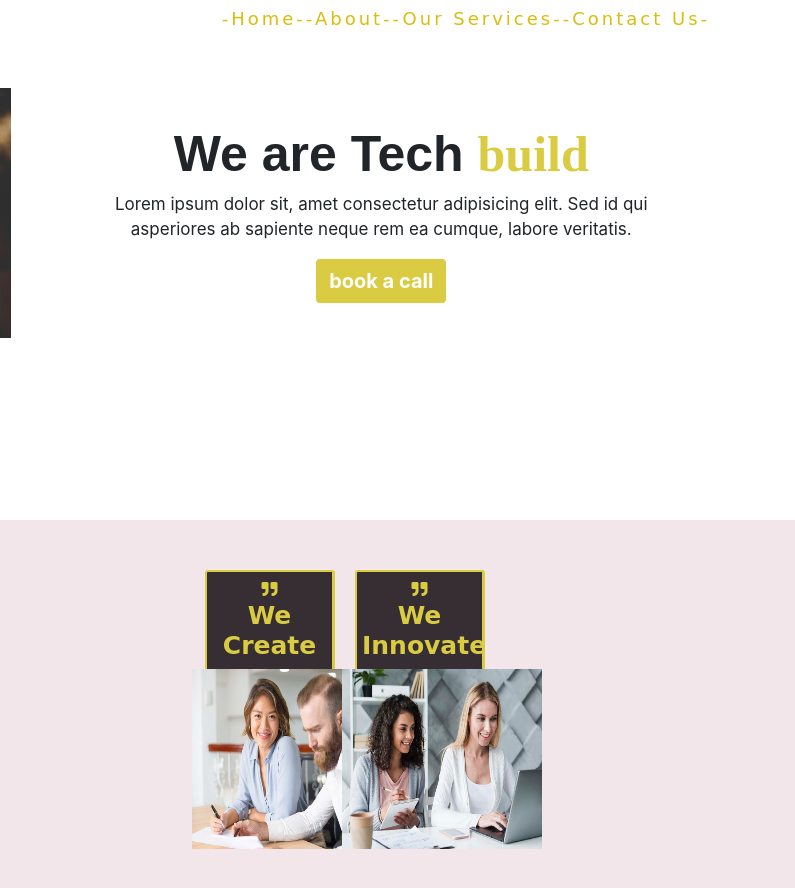
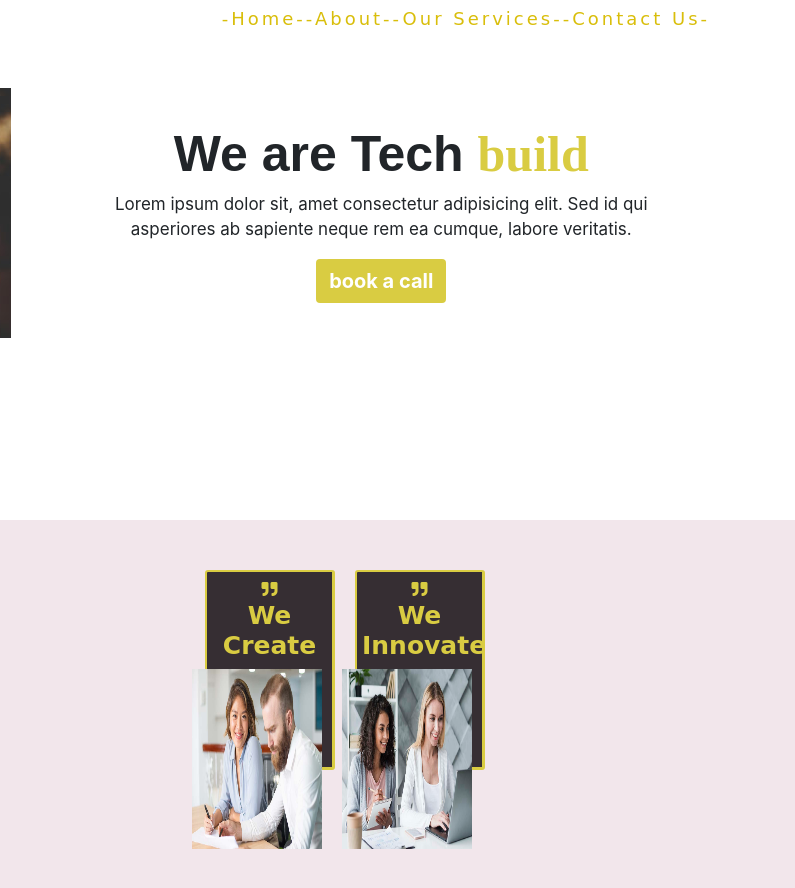
Before and after one commit to TheIsrael1/Techbiuld, a plain HTML site: page index.html in a window 1280 px wide. Shown: the top 888 px of the page, 485-1280 px from the left. Drawn offline with nearby package versions, Linux system fonts and the light colour scheme.

Commit message:
recent commit

```diff
--- a/style.css
+++ b/style.css
@@ -163,7 +163,7 @@ padding-top: 35px;
 }
 .deck img{
  position: absolute;
- width: 200px;
+ width: 130px;
  height:180px;
  left: -15px;
 
```
